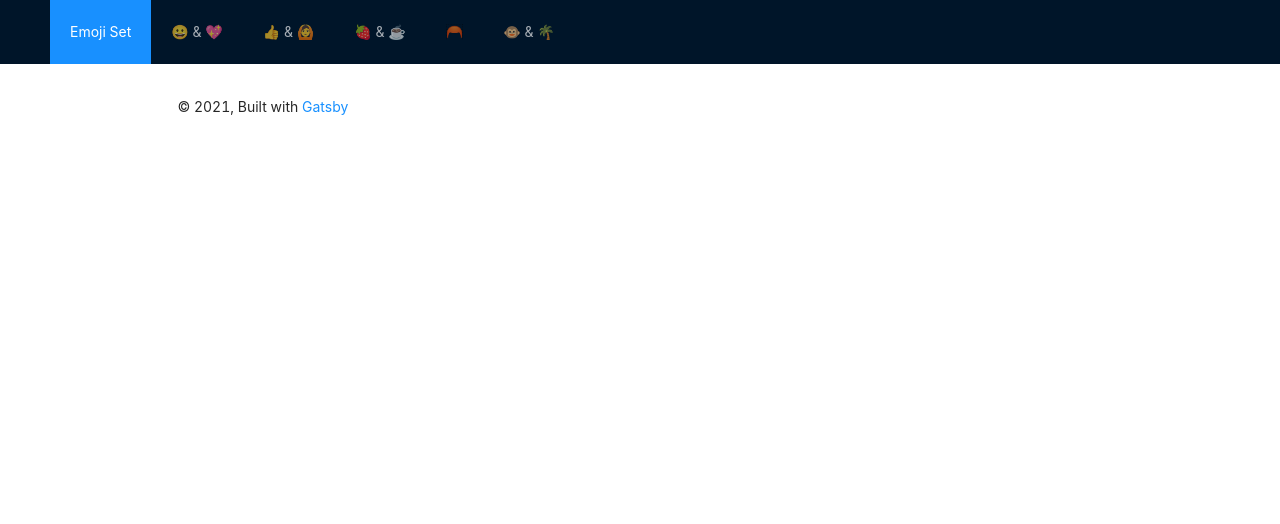
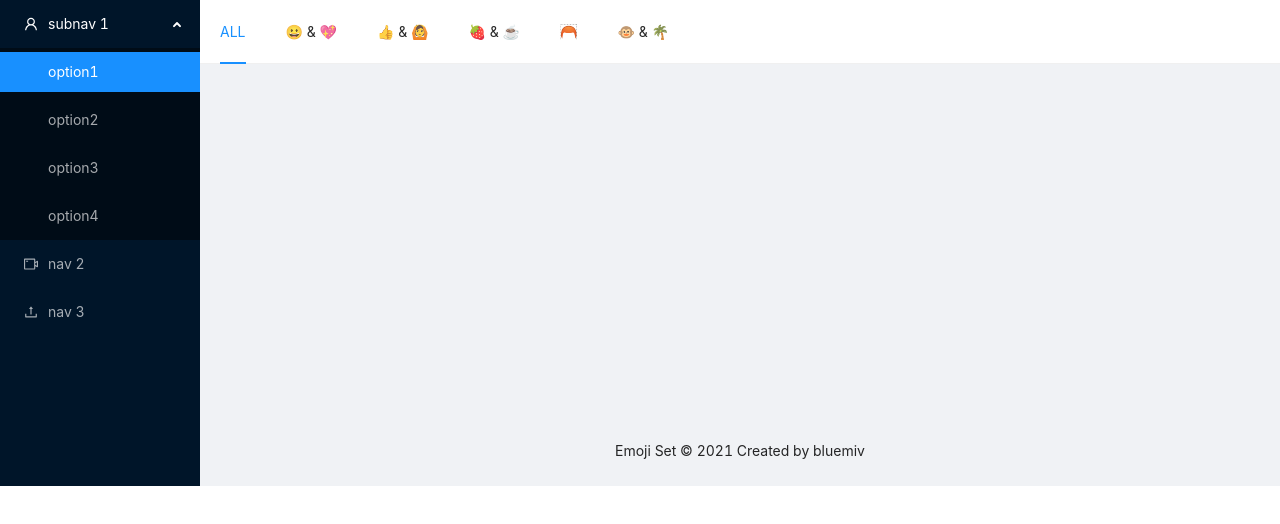
Before and after one commit to bluemiv/emoji, a Gatsby site: page / in a window 1280 px wide. Built offline with nearby package versions, Linux system fonts and the light colour scheme; Gatsby itself is replaced by a stand-in of ours.

Commit message:
레이아웃 수정

```diff
--- a/package.json
+++ b/package.json
@@ -6,6 +6,7 @@
   "description": "Easily copy and paste emojis.",
   "author": "Taehong Kim <public.devhong@gmail.com>",
   "dependencies": {
+    "@ant-design/icons": "^4.6.2",
     "antd": "^4.16.10",
     "axios": "^0.21.1",
     "gatsby": "^3.10.2",
--- a/src/components/layout.js
+++ /dev/null
@@ -1,55 +0,0 @@
-/**
- * Layout component that queries for data
- * with Gatsby's useStaticQuery component
- *
- * See: https://www.gatsbyjs.com/docs/use-static-query/
- */
-
-import * as React from "react"
-import PropTypes from "prop-types"
-import { useStaticQuery, graphql } from "gatsby"
-
-import Header from "./header"
-import "./layout.css"
-
-const Layout = ({ children }) => {
-  const data = useStaticQuery(graphql`
-    query SiteTitleQuery {
-      site {
-        siteMetadata {
-          title
-        }
-      }
-    }
-  `)
-
-  return (
-    <>
-      <Header siteTitle={data.site.siteMetadata?.title || `Title`} />
-      <div
-        style={{
-          margin: `0 auto`,
-          maxWidth: 960,
-          padding: `0 1.0875rem 1.45rem`,
-        }}
-      >
-        <main>{children}</main>
-        <footer
-          style={{
-            marginTop: `2rem`,
-          }}
-        >
-          © {new Date().getFullYear()}, Built with
-          {` `}
-          <a href="https://www.gatsbyjs.com">Gatsby</a>
-        </footer>
-      </div>
-    </>
-  )
-}
-
-Layout.propTypes = {
-  children: PropTypes.node.isRequired,
-}
-
-export default Layout
--- /dev/null
+++ b/src/components/layout/Footer.jsx
@@ -0,0 +1,16 @@
+import React from "react"
+import PropTypes from "prop-types"
+import { Link } from "gatsby"
+import { Layout } from "antd"
+
+const { Footer } = Layout
+
+function FooterWrapper() {
+  return (
+    <Footer style={{ textAlign: "center" }}>
+      Emoji Set © {new Date().getFullYear()} Created by bluemiv
+    </Footer>
+  )
+}
+
+export default FooterWrapper
--- a/src/components/header.js
+++ b/src/components/layout/Header.jsx
@@ -1,8 +1,8 @@
-import * as React from "react"
+import React from "react"
 import PropTypes from "prop-types"
 import { Link } from "gatsby"
 import { Layout, Menu } from "antd"
-import Seo from "./seo"
+import Seo from "./Seo"
 
 const { Header } = Layout
 
@@ -11,7 +11,7 @@ const HeaderContainer = ({ siteTitle }) => {
     {
       key: 1,
       url: "/",
-      title: "Emoji Set",
+      title: "ALL",
     },
     {
       key: 2,
@@ -41,14 +41,16 @@ const HeaderContainer = ({ siteTitle }) => {
   ]
 
   return (
-    <Header>
+    <>
       {/* SEO 설정 */}
       <Seo
         title="Emoji Set 이모지 모음"
         description="Easily copy and paste emojis."
       />
+      {/* 헤더 */}
+      <Header className="header" style={{ padding: 0 }}>
         <div className="logo" />
-      <Menu theme="dark" mode="horizontal" defaultSelectedKeys={["1"]}>
+        <Menu mode="horizontal" defaultSelectedKeys={["1"]}>
           {menuItems.map(menuItem => (
             <Menu.Item key={menuItem.key}>
               <Link to={menuItem.url}>{menuItem.title}</Link>
@@ -56,6 +58,7 @@ const HeaderContainer = ({ siteTitle }) => {
           ))}
         </Menu>
       </Header>
+    </>
   )
 }
 
--- /dev/null
+++ b/src/components/layout/Layout.jsx
@@ -0,0 +1,92 @@
+import React, { useState } from "react"
+import PropTypes from "prop-types"
+import { useStaticQuery, graphql } from "gatsby"
+import { Layout, Menu } from "antd"
+import {
+  UserOutlined,
+  UploadOutlined,
+  VideoCameraOutlined,
+} from "@ant-design/icons"
+
+import Header from "./Header"
+import Footer from "./Footer"
+import "./layout.css"
+
+const { SubMenu } = Menu
+const { Content, Sider } = Layout
+
+const LayoutWrapper = ({ children }) => {
+  const data = useStaticQuery(graphql`
+    query SiteTitleQuery {
+      site {
+        siteMetadata {
+          title
+        }
+      }
+    }
+  `)
+
+  const [collapsed, setCollapsed] = useState(false)
+
+  return (
+    <Layout className="container">
+      {/* 사이드바 */}
+      <Sider
+        className="site-layout-sidebar"
+        style={{}}
+        className="site-layout-background"
+        trigger={null}
+        collapsible
+        collapsed={collapsed}
+      >
+        <div className="logo" />
+        <Menu
+          theme="dark"
+          mode="inline"
+          defaultSelectedKeys={["1"]}
+          defaultOpenKeys={["sub1"]}
+        >
+          <SubMenu key="sub1" icon={<UserOutlined />} title="subnav 1">
+            <Menu.Item key="1">option1</Menu.Item>
+            <Menu.Item key="2">option2</Menu.Item>
+            <Menu.Item key="3">option3</Menu.Item>
+            <Menu.Item key="4">option4</Menu.Item>
+          </SubMenu>
+          <Menu.Item key="sub2" icon={<VideoCameraOutlined />}>
+            nav 2
+          </Menu.Item>
+          <Menu.Item key="sub3" icon={<UploadOutlined />}>
+            nav 3
+          </Menu.Item>
+        </Menu>
+      </Sider>
+      <Layout className="site-layout">
+        {/* 헤더 */}
+        <Header siteTitle={data.site.siteMetadata?.title || `Title`} />
+
+        {/* 본문 */}
+        <Layout style={{ padding: "0 24px 24px" }}>
+          <Content
+            className="site-layout-background"
+            style={{
+              margin: "24px 16px",
+              padding: 24,
+              minHeight: 280,
+            }}
+          >
+            {children}
+          </Content>
+        </Layout>
+
+        {/* 푸터 */}
+        <Footer />
+      </Layout>
+    </Layout>
+  )
+}
+
+LayoutWrapper.propTypes = {
+  children: PropTypes.node.isRequired,
+}
+
+export default LayoutWrapper
--- a/src/components/layout.css
+++ b/src/components/layout/layout.css
@@ -14,6 +14,27 @@ code {
     monospace;
 }
 
+/* 전체 컨테이너 */
+.container {
+  display: flex;
+}
+/* 사이드바 */
+.container .site-layout-sidebar {
+  width: 200px;
+  height: 100vh;
+  overflow: auto;
+  position: fixed;
+  left: 0;
+}
+/* 메인 */
+.container .site-layout {
+  flex: 1;
+}
+/* 헤더 */
+.container .site-layout .header {
+  width: 100%;
+}
+
 @media only screen and (max-width: 1024px) {
 }
 
--- a/src/pages/404.js
+++ b/src/pages/404.js
@@ -1,7 +1,7 @@
 import * as React from "react"
 
-import Layout from "../components/layout"
-import Seo from "../components/seo"
+import Layout from "../components/layout/Layout"
+import Seo from "../components/layout/seo"
 
 const NotFoundPage = () => (
   <Layout>
--- a/src/pages/index.js
+++ b/src/pages/index.js
@@ -1,9 +1,10 @@
-import * as React from "react"
+import React from "react"
 import { Link } from "gatsby"
 import { StaticImage } from "gatsby-plugin-image"
-import "antd/dist/antd.css"
-import Layout from "../components/layout"
+import Layout from "../components/layout/Layout"
 
-const IndexPage = () => <Layout></Layout>
+function IndexPage() {
+  return <Layout></Layout>
+}
 
 export default IndexPage
```
Also changed, not shown: src/components/common/Notification.jsx (added, +10 -0 lines), src/components/common/SkeletonText.jsx (added, +15 -0 lines), src/pages/page-2.js (deleted, +0 -16 lines), src/pages/using-typescript.tsx (deleted, +0 -50 lines), src/components/layout/Seo.jsx (renamed from src/components/seo.js), src/images/gatsby-astronaut.png (deleted). Lines whose indentation alone changed are shown as unchanged.
